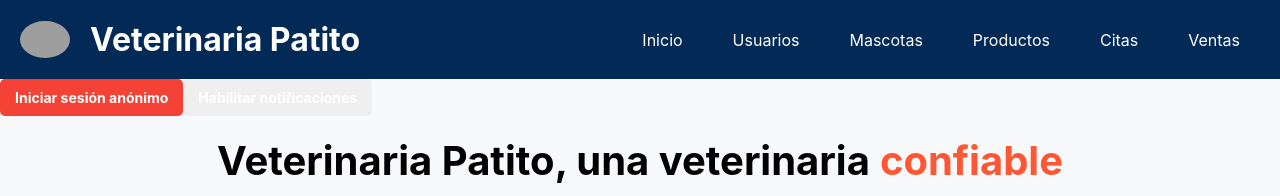
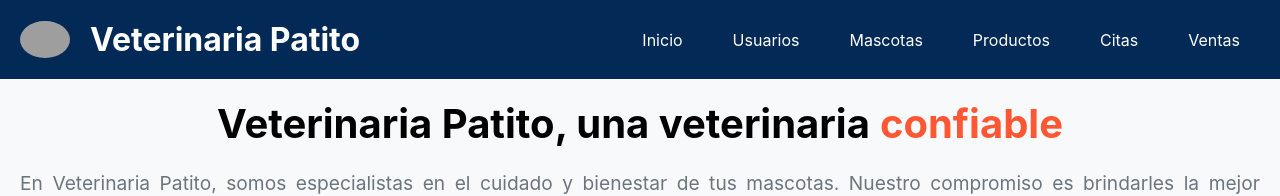
Before and after one commit to CrisCanapi730/front-vet, a React (Vite) app: page / in a window 1280 px wide. Shown: the top 196 px of the page. Built offline with nearby package versions, Linux system fonts and the light colour scheme; no server answers; grey boxes are pictures that could not be loaded.

Commit message:
Sin los botones de notificacion

```diff
--- a/src/App.jsx
+++ b/src/App.jsx
@@ -77,8 +77,8 @@ function App() {
       <Header />
       <main>
         <ToastContainer />
-        <button onClick={loginAnonymously}>Iniciar sesión anónimo</button>
-        <button onClick={enableNotifications}>Habilitar notificaciones</button>
+        {/* <button onClick={loginAnonymously}>Iniciar sesión anónimo</button>
+        <button onClick={enableNotifications}>Habilitar notificaciones</button> */}
         <Routes>
         <Route path="/" element={<Home />} />
           <Route path="/" element={<Home />} />
```
